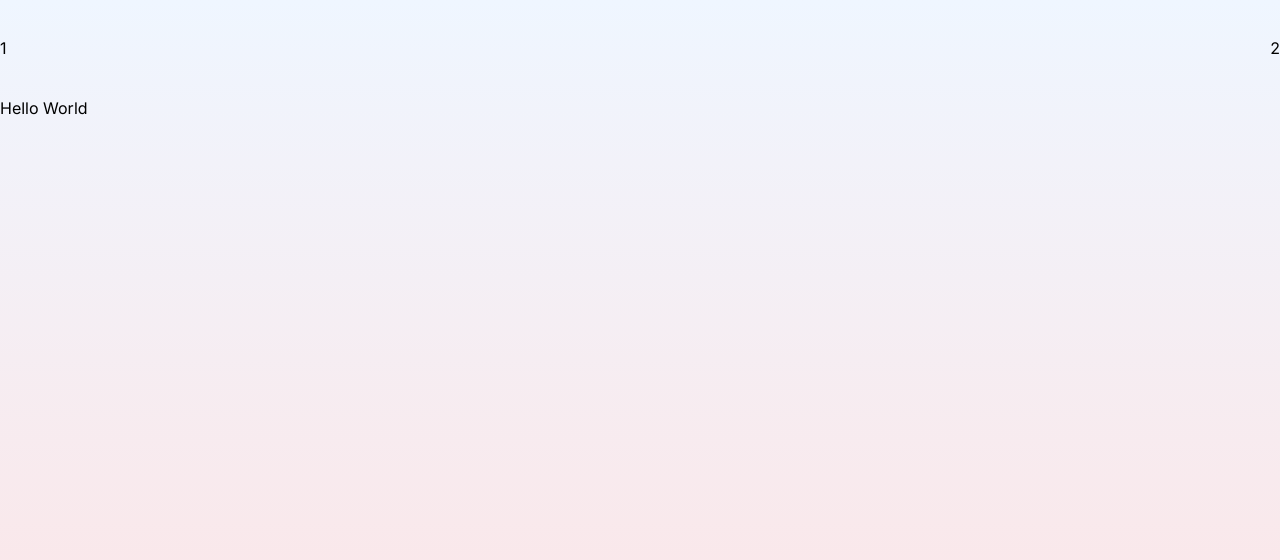
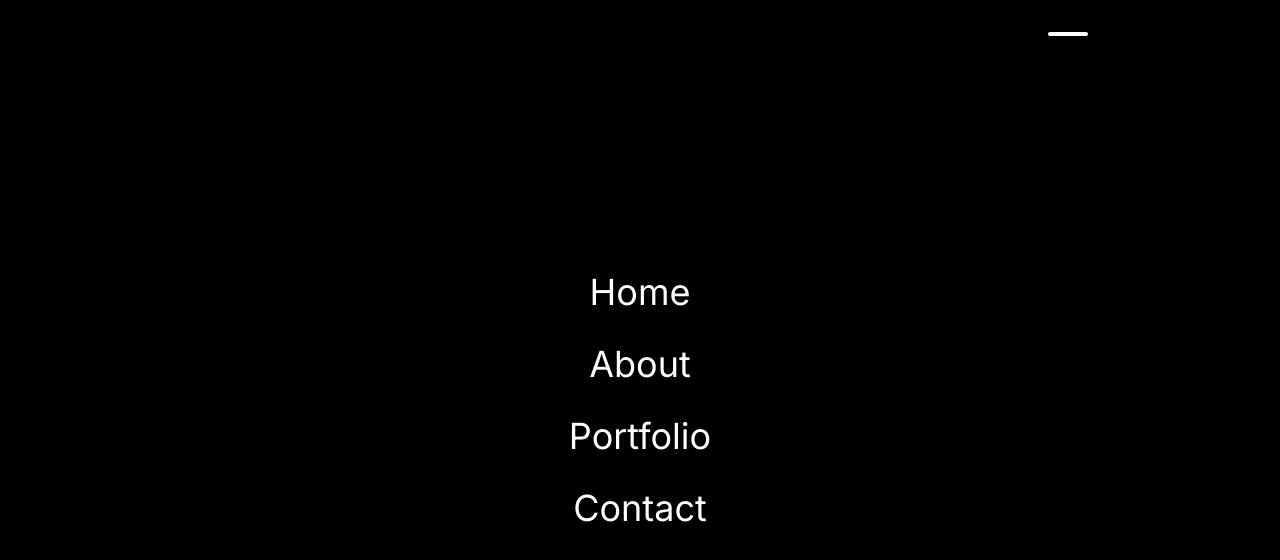
Before and after one commit to ZestyLimones/davidadrianhair, a Next.js app: page / in a window 1280 px wide. Shown: the top 560 px of the page. Built offline with nearby package versions, Linux system fonts and the light colour scheme.

Commit message:
created menu bar and menu items.

```diff
--- a/src/components/Navbar.jsx
+++ b/src/components/Navbar.jsx
@@ -1,8 +1,40 @@
+import Link from 'next/link';
+
+const links = [
+  { url: '/', title: 'Home' },
+  { url: '/about', title: 'About' },
+  { url: '/portfolio', title: 'Portfolio' },
+  { url: '/contact', title: 'Contact' },
+];
+
 const Navbar = () => {
   return (
-    <div className="h-full flex items-center justify-between">
-      <div className="">1</div>
-      <div className="">2</div>
+    <div className="h-full flex items-center justify-between px-4 sm:px-8 md:px-12 lg:px-20 xl:px-48">
+      <div className="">
+        <Link
+          href="/"
+          className="text-sm bg-black rounded-md p-1 font-semibold flex items-center justify-center"
+        >
+          <span className="text-white mr-1">David Adrian </span>
+          <span className="w-12 h-8 rounded bg-white text-black flex items-center justify-center">
+            Hair
+          </span>
+        </Link>
+      </div>
+      <div className="">
+        <button className="w-10 h-8 flex flex-col justify-between z-50 relative">
+          <div className="w-10 h-1 bg-white rounded"></div>
+          <div className="w-10 h-1 bg-black rounded"></div>
+          <div className="w-10 h-1 bg-black rounded"></div>
+        </button>
+        <div className="absolute top-0 left-0 w-screen h-screen bg-black text-white flex flex-col items-center justify-center gap-8 text-4xl">
+          {links.map((link) => (
+            <Link href={link.url} key={link.title}>
+              {link.title}
+            </Link>
+          ))}
+        </div>
+      </div>
     </div>
   );
 };
```
